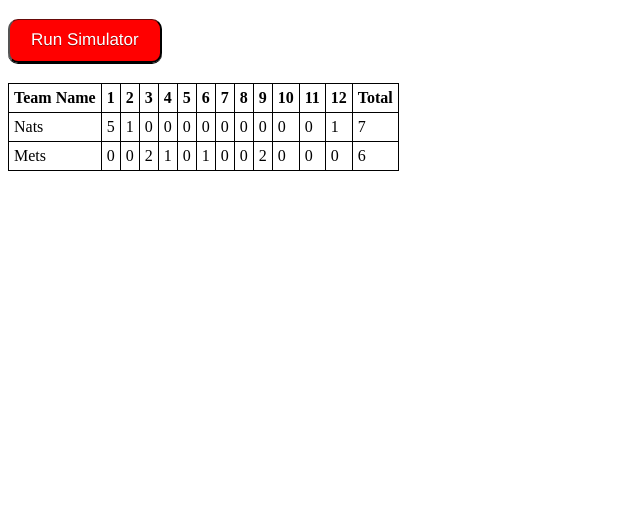
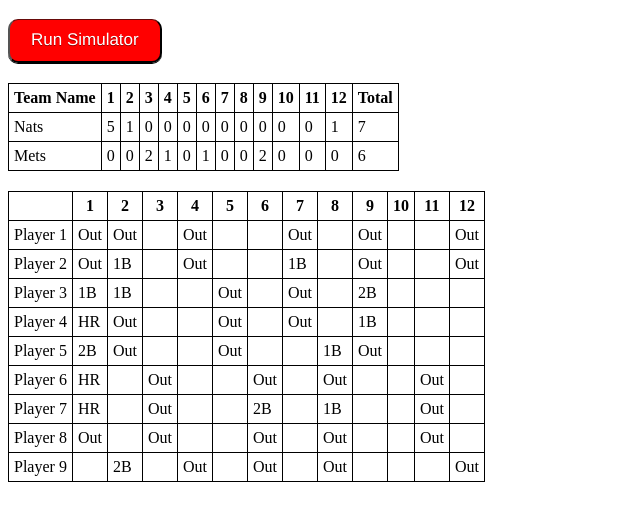
Before and after one commit to StevenJBurns/baseball-simulator, a plain HTML site: page baseball1.html in a window 1280 px wide. Both pictures are taken after a click on the button "Run Simulator". Shown: the part 61-582 px from the top of the page, without its empty margins (0-640 px from the left). Drawn offline with nearby package versions, Linux system fonts and the light colour scheme.

Commit message:
Formatted player outcomes into html table to look like a scorecard.

```diff
--- a/baseball1.html
+++ b/baseball1.html
@@ -8,6 +8,7 @@
   </head>
   <body>
     <button id="runButton"> Run Simulator </button>
-    <table id="linescore"> </button>
+    <table id="linescore"> </table>
+    <table id = "team1Scorecard"> </table>
   </body>
 </html>
--- a/game.js
+++ b/game.js
@@ -194,6 +194,16 @@
       team1Score = sum(team1lineScore);
       team2Score = sum(team2lineScore);
 
+      //fill in the rest of each player's inning outcomes with blank if didn't bat
+      for (var i = 0; i < 9; i++){
+        while (team1.playerOutcomes[i].length < totalInnings) {
+          team1.playerOutcomes[i].push("");
+        }
+        while (team2.playerOutcomes[i].length < totalInnings) {
+          team2.playerOutcomes[i].push("");
+        }
+      }
+
   		if (team1Score > team2Score){
   			alert("Nats win! Nats: " + team1Score + " Mets: " + team2Score + ", " + totalInnings + " innings");
   		}
@@ -226,6 +236,22 @@
       lineScoreArray.push("/tr>");
       $('#linescore').html(lineScoreArray.join(''));
 
+      //format team 1's outcomes into html table
+      var team1Scorebook = [];
+      team1Scorebook.push("<tr><th></th>");
+      for (var i = 1; i <= totalInnings; i++) {
+        team1Scorebook.push("<th>".concat(i).concat("</th>"));
+      }
+      team1Scorebook.push("</tr>");
+      for (var i = 1; i <= 9; i++) {
+        team1Scorebook.push("<tr><td>Player ".concat(i).concat("</td>"));
+        for (var j = 1; j <= totalInnings; j++) {
+          team1Scorebook.push("<td>".concat(team1.playerOutcomes[i-1][j-1]).concat("</td>"));
+        }
+        team1Scorebook.push("</tr>");
+      }
+      $('#team1Scorecard').html(team1Scorebook.join(''));
+
   	}
 
     //Run game on click of runButton
```
Lines whose indentation alone changed are shown as unchanged.
